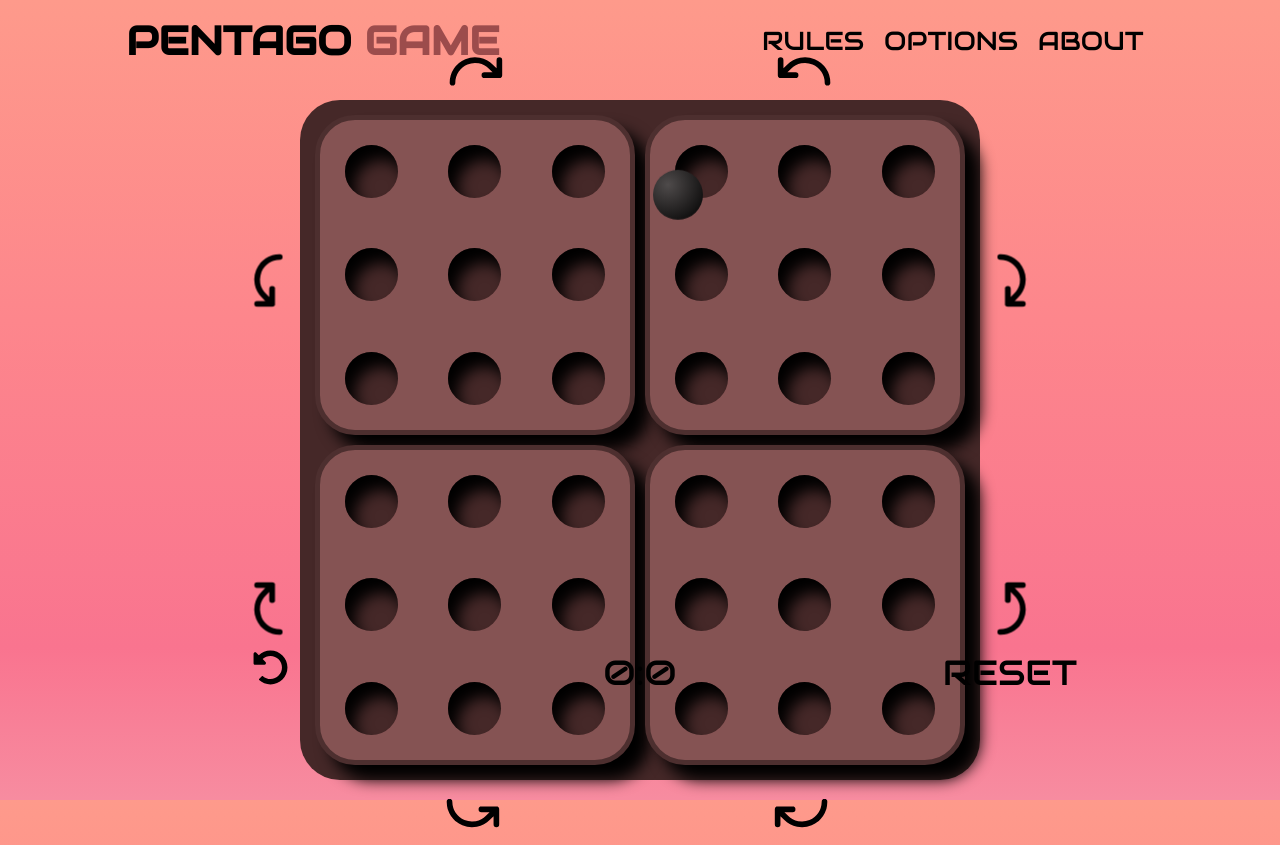
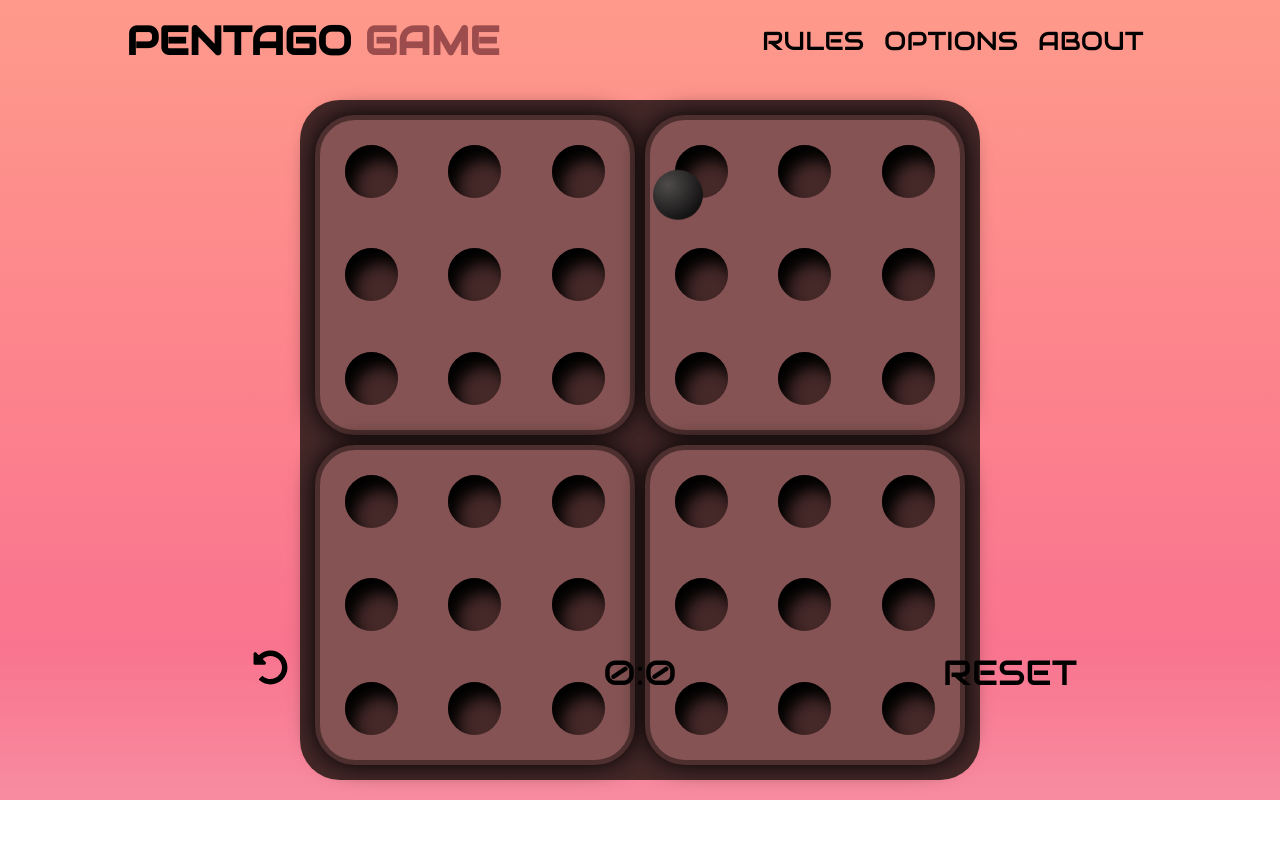
Before and after one commit to Krystian-Kamer/pentago-game, a React (Vite) app: page / in a window 1280 px wide. After the commit the page ends 800 px from the top, so only its background shows below. Built offline with nearby package versions, Linux system fonts and the light colour scheme.

Commit message:
changed funtionality in PartOfBoard component so now there is one global state fullBoard, transfered funtions to gameContext, started working with rotation of part of the board

```diff
--- a/src/components/Board/Board.jsx
+++ b/src/components/Board/Board.jsx
@@ -4,43 +4,9 @@ import { PiArrowArcLeftBold, PiArrowArcRightBold } from 'react-icons/pi';
 import { useGameContext } from '../../gameContext';
 
 const Board = () => {
-  const { setFullBoard, fullBoard } = useGameContext();
+  const { rotateLeft, rotateRight, areArrowsShown } = useGameContext();
 
-  const rotateLeft = (i) => {
-    const rotatedLeftPart = [
-      fullBoard[i][2],
-      fullBoard[i][5],
-      fullBoard[i][8],
-      fullBoard[i][1],
-      fullBoard[i][4],
-      fullBoard[i][7],
-      fullBoard[i][0],
-      fullBoard[i][3],
-      fullBoard[i][6],
-    ];
-    const updatedFullBoard = [...fullBoard];
-    updatedFullBoard[i] = rotatedLeftPart;
-    return setFullBoard(updatedFullBoard);
-  };
-
-  const rotateRight = (i) => {
-    const rotatedRightPart = [
-      fullBoard[i][6],
-      fullBoard[i][3],
-      fullBoard[i][0],
-      fullBoard[i][7],
-      fullBoard[i][4],
-      fullBoard[i][1],
-      fullBoard[i][8],
-      fullBoard[i][5],
-      fullBoard[i][2],
-    ];
-    const updatedFullBoard = [...fullBoard];
-    updatedFullBoard[i] = rotatedRightPart;
-    return setFullBoard(updatedFullBoard);
-  };
-
-  const fourClassesOfPart = [
+  const parts = [
     'part top-left-part',
     'part top-right-part',
     'part bottom-left-part',
@@ -49,11 +15,16 @@ const Board = () => {
 
   return (
     <div className='board'>
-      {fourClassesOfPart.map((part, i) => {
+      {parts.map((part, i) => {
         return (
           <div key={i} id={i} className={part}>
             <PartOfBoard id={i} />
-            <button onClick={() => rotateLeft(i)} className='arrow arrow-left'>
+            {areArrowsShown && (
+              <>
+                <button
+                  onClick={() => rotateLeft(i)}
+                  className='arrow arrow-left'
+                >
                   <PiArrowArcLeftBold />
                 </button>
                 <button
@@ -62,6 +33,8 @@ const Board = () => {
                 >
                   <PiArrowArcRightBold />
                 </button>
+              </>
+            )}
           </div>
         );
       })}
--- a/src/components/PartOfBoard/PartOfBoard.css
+++ b/src/components/PartOfBoard/PartOfBoard.css
@@ -8,7 +8,8 @@
   background-color: rgb(133, 83, 83);
   border-radius: 40px;
   border: 5px solid rgb(77, 47, 47);
-  box-shadow: 15px 15px 15px rgb(0, 0, 0);
+  box-shadow: 0px 0px 25px rgb(0, 0, 0);
+
 }
 
 .part-of-board .ball {
--- a/src/components/PartOfBoard/PartOfBoard.jsx
+++ b/src/components/PartOfBoard/PartOfBoard.jsx
@@ -3,45 +3,19 @@ import { useGameContext } from '../../gameContext';
 import './PartOfBoard.css';
 import Slot from '../Slot/Slot';
 
-const PartOfBoard = ({ id: blockId }) => {
-  const {
-    isPlayer2Next,
-    setIsPlayer2Next,
-    setFullBoard,
-    fullBoard,
-    initialSlots,
-  } = useGameContext();
-
-
-//later think about changing this functionality and do not use block but instead fullBoard[id] to work only with one state and not multiple states
-
-  const [block, setBlock] = useState(fullBoard[blockId]);
-
-  useEffect(() => {
-    setBlock(fullBoard[blockId]);
-  }, [fullBoard]);
-
-  const handleClick = (i) => {
-    const newBlock = [...block];
-    if (newBlock[i] !== null) return;
-    isPlayer2Next === true
-      ? (newBlock[i] = 'player-one')
-      : (newBlock[i] = 'player-two');
-    setIsPlayer2Next(!isPlayer2Next);
-
-
-    setBlock(newBlock);
-    const updatedFullBoard = [...fullBoard];
-    updatedFullBoard[blockId] = newBlock;
-    setFullBoard(updatedFullBoard);
-  };
+const PartOfBoard = ({ id: partId }) => {
+  const { fullBoard, initialSlots, addBall } = useGameContext();
 
   return (
     <>
       <div className='part-of-board'>
         {initialSlots.map((el, i) => {
           return (
-            <Slot onSlotClick={() => handleClick(i)} value={block[i]} key={i} />
+            <Slot
+              onSlotClick={() => addBall(i, partId)}
+              value={fullBoard[partId][i]}
+              key={i}
+            />
           );
         })}
       </div>
--- a/src/gameContext.jsx
+++ b/src/gameContext.jsx
@@ -1,25 +1,75 @@
 import { useState, createContext, useContext } from 'react';
 import { sortSlots, winConditions } from './data';
+
+const initialSlots = new Array(9).fill(null);
 
 const Context = createContext();
 
 const GameContext = ({ children }) => {
-  const initialSlots = new Array(9).fill(null);
   const [isModalOpen, setIsModalOpen] = useState(false);
   const [isPlayer2Next, setIsPlayer2Next] = useState(true);
   const [score, setScore] = useState({ player1: 0, player2: 0 });
+  const [areArrowsShown, setAreArrowsShown] = useState(false);
   const [fullBoard, setFullBoard] = useState([
     initialSlots,
     initialSlots,
     initialSlots,
     initialSlots,
   ]);
+
+  const addBall = (i, partId) => {
+    const updatedFullBoard = [...fullBoard];
+    const updatedPart = [...updatedFullBoard[partId]];
+    if (updatedPart[i] !== null) return;
+    updatedPart[i] = isPlayer2Next ? 'player-one' : 'player-two';
+    updatedFullBoard[partId] = updatedPart;
+    setFullBoard(updatedFullBoard);
+    setIsPlayer2Next(!isPlayer2Next);
+    setAreArrowsShown(true);
+  };
+
+  const rotateLeft = (i) => {
+    const rotatedLeftPart = [
+      fullBoard[i][2],
+      fullBoard[i][5],
+      fullBoard[i][8],
+      fullBoard[i][1],
+      fullBoard[i][4],
+      fullBoard[i][7],
+      fullBoard[i][0],
+      fullBoard[i][3],
+      fullBoard[i][6],
+    ];
+    const updatedFullBoard = [...fullBoard];
+    updatedFullBoard[i] = rotatedLeftPart;
+    setFullBoard(updatedFullBoard);
+    setAreArrowsShown(false);
+    checkIfWin(updatedFullBoard);
+  };
+
+  const rotateRight = (i) => {
+    const rotatedRightPart = [
+      fullBoard[i][6],
+      fullBoard[i][3],
+      fullBoard[i][0],
+      fullBoard[i][7],
+      fullBoard[i][4],
+      fullBoard[i][1],
+      fullBoard[i][8],
+      fullBoard[i][5],
+      fullBoard[i][2],
+    ];
+    const updatedFullBoard = [...fullBoard];
+    updatedFullBoard[i] = rotatedRightPart;
+    setFullBoard(updatedFullBoard);
+    setAreArrowsShown(false);
+    checkIfWin(updatedFullBoard);
+  };
+
   const checkIfWin = (fullBoard) => {
     const sortedBoard = sortSlots(fullBoard);
-
     for (const condition of winConditions) {
       const [p1, p2, p3, p4, p5] = condition.map((pos) => sortedBoard[pos]);
-
       if ([p1, p2, p3, p4, p5].every((player) => player === 'player-one')) {
         console.log('Player One wins!');
       } else if (
@@ -29,8 +79,6 @@ const GameContext = ({ children }) => {
       }
     }
   };
-
-  checkIfWin(fullBoard);
 
   return (
     <Context.Provider
@@ -44,6 +92,10 @@ const GameContext = ({ children }) => {
         setScore,
         isModalOpen,
         setIsModalOpen,
+        rotateLeft,
+        rotateRight,
+        addBall,
+        areArrowsShown,
       }}
     >
       {children}
```
Also changed, not shown: src/components/Board/Board.css (+8 -6 lines). Lines whose indentation alone changed are shown as unchanged.
